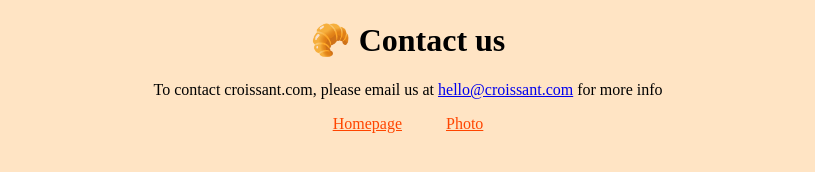
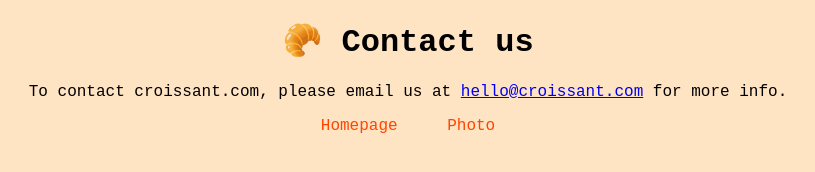
Before and after one commit to DanniFront/Croissant, a plain HTML site: page contact.html in a window 1280 px wide. Shown: the whole page, without its empty margins (232-1047 px from the left). Drawn offline with Linux system fonts and the light colour scheme.

Commit message:
Finale css styling

```diff
--- a/contact.html
+++ b/contact.html
@@ -10,7 +10,8 @@
     <h1>🥐 Contact us</h1>
     <p>
       To contact croissant.com, please email us at
-      <a href="mailto:hello@croissant.com">hello@croissant.com</a> for more info
+      <a href="mailto:hello@croissant.com">hello@croissant.com</a> for more
+      info.
     </p>
     <footer>
       <a href="/">Homepage</a>
--- a/src/app.css
+++ b/src/app.css
@@ -1,5 +1,6 @@
 body {
   background-color: bisque;
+  font-family: "Courier New", Courier, monospace;
 }
 
 h1 {
@@ -24,4 +25,5 @@ footer {
 footer a {
   margin: 0 20px;
   color: orangered;
+  text-decoration: none;
 }
```
